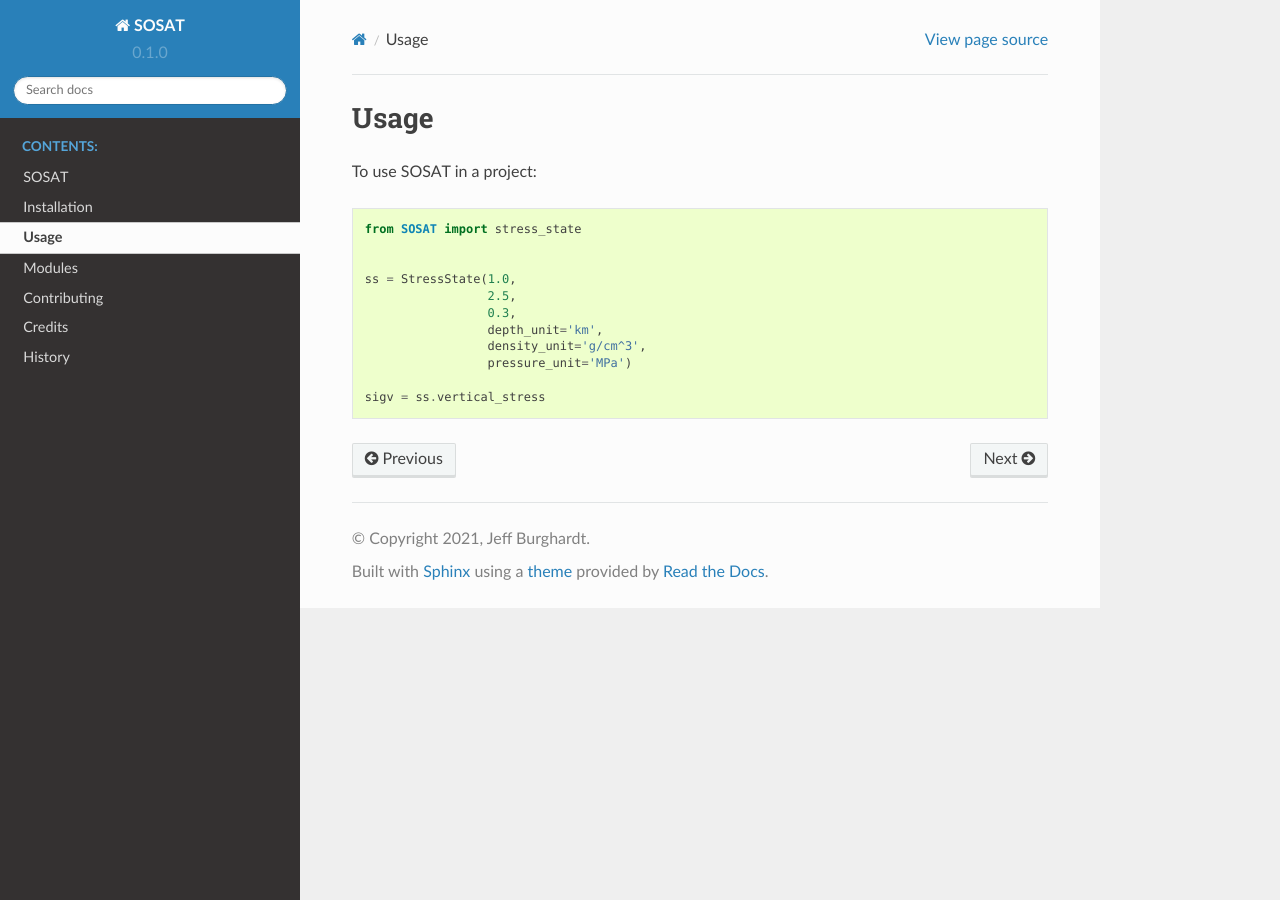
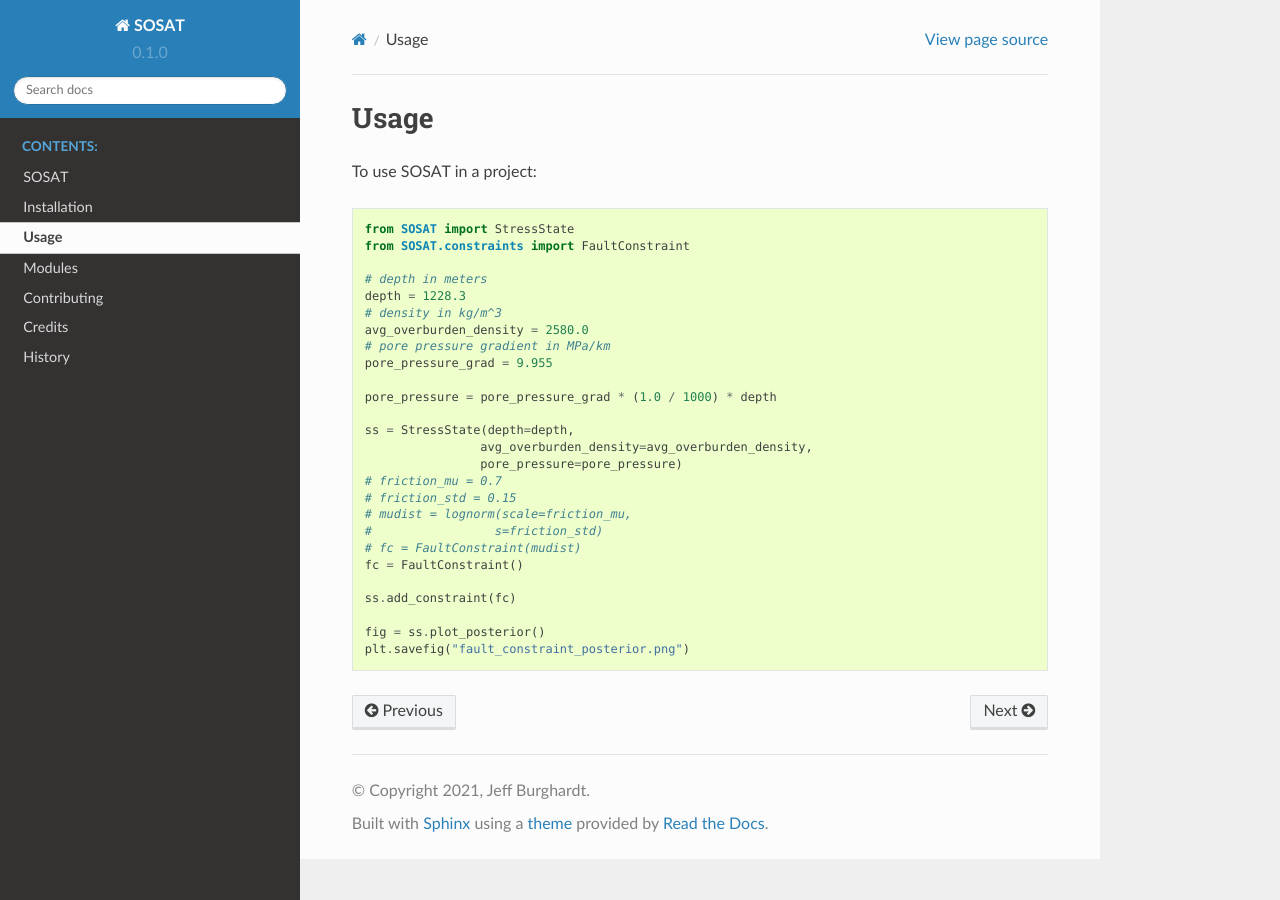
Before and after one commit to pnnl/SOSAT, a Sphinx documentation site: the page built from docs/usage.rst, in a window 1280 px wide. Built offline with Sphinx 7.4.7 and the Read the Docs theme 2.0.0, drawn with Linux system fonts in a browser that asks for light colours.

Commit message:
reformatted some docstrings and updated usage.rst

```diff
--- a/docs/usage.rst
+++ b/docs/usage.rst
@@ -4,14 +4,29 @@ Usage
 
 To use SOSAT in a project::
 
-    from SOSAT import stress_state
+    from SOSAT import StressState
+    from SOSAT.constraints import FaultConstraint
 
+    # depth in meters
+    depth = 1228.3
+    # density in kg/m^3
+    avg_overburden_density = 2580.0
+    # pore pressure gradient in MPa/km
+    pore_pressure_grad = 9.955
 
-    ss = StressState(1.0,
-                     2.5,
-                     0.3,
-                     depth_unit='km',
-                     density_unit='g/cm^3',
-                     pressure_unit='MPa')
+    pore_pressure = pore_pressure_grad * (1.0 / 1000) * depth
 
-    sigv = ss.vertical_stress
+    ss = StressState(depth=depth,
+                    avg_overburden_density=avg_overburden_density,
+                    pore_pressure=pore_pressure)
+    # friction_mu = 0.7
+    # friction_std = 0.15
+    # mudist = lognorm(scale=friction_mu,
+    #                 s=friction_std)
+    # fc = FaultConstraint(mudist)
+    fc = FaultConstraint()
+
+    ss.add_constraint(fc)
+
+    fig = ss.plot_posterior()
+    plt.savefig("fault_constraint_posterior.png")
```
Also changed, not shown: 2 other files.
